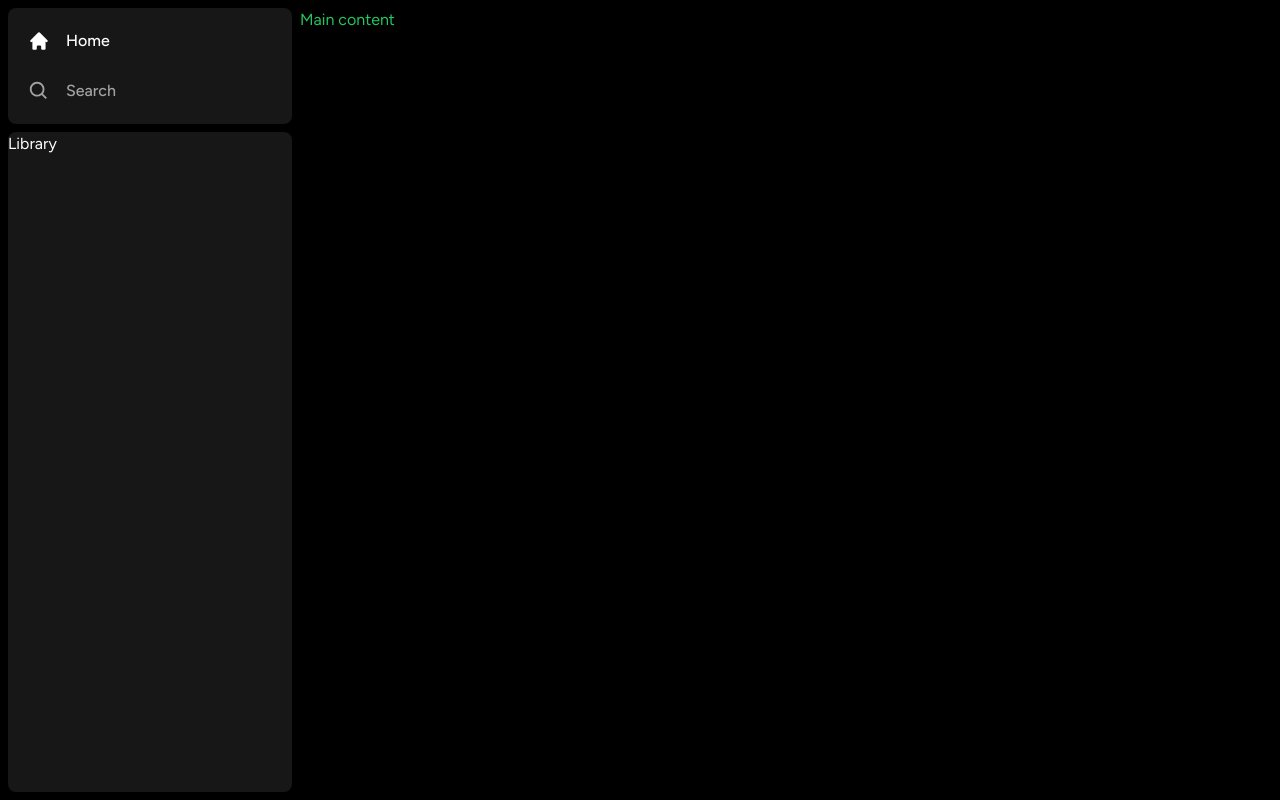
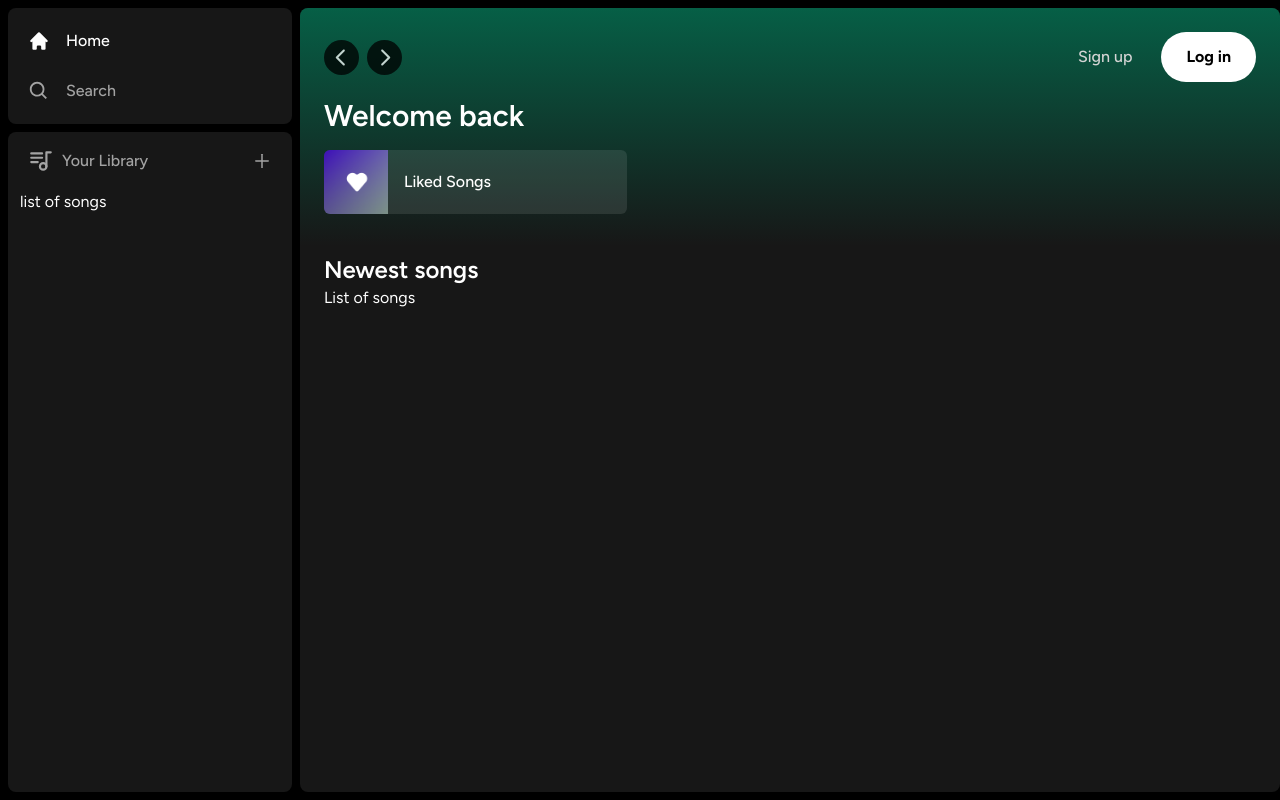
Before and after one commit to jha0402/spotify, a Next.js app: page / in a window 1280 px wide. Built offline with nearby package versions, Linux system fonts and the light colour scheme.

Commit message:
Add home screen layout

```diff
--- a/app/(site)/page.tsx
+++ b/app/(site)/page.tsx
@@ -1,3 +1,31 @@
+import Header from "@/components/Header";
+import ListItem from "@/components/ListItem";
+
 export default function Home() {
-    return <div className="text-green-500">Main content</div>;
+    return (
+        <div className="bg-neutral-900 rounded-lg h-full w-full overflow-hidden overflow-y-auto">
+            <Header>
+                <div className="mb-2">
+                    <h1 className="text-white text-3xl font-semibold">
+                        Welcome back
+                    </h1>
+                    <div className="grid grid-cols-1 sm:grid-cols-2 xl:grid-cols-3 2xl:grid-cols-4 gap-3 mt-4">
+                        <ListItem
+                            image="/images/liked.png"
+                            name="Liked Songs"
+                            href="liked"
+                        />
+                    </div>
+                </div>
+            </Header>
+            <div className="mt-2 mb-7 px-6">
+                <div className="flex justify-between items-center">
+                    <h1 className="text-white text-2xl font-semibold">
+                        Newest songs
+                    </h1>
+                </div>
+                <div>List of songs</div>
+            </div>
+        </div>
+    );
 }
--- /dev/null
+++ b/components/Button.tsx
@@ -0,0 +1,26 @@
+import { forwardRef } from "react";
+import { twMerge } from "tailwind-merge";
+
+interface ButtonProps extends React.ButtonHTMLAttributes<HTMLButtonElement> {}
+const Button = forwardRef<HTMLButtonElement, ButtonProps>(
+    ({ className, children, disabled, type = "button", ...props }, ref) => {
+        return (
+            <button
+                type={type}
+                className={twMerge(
+                    `w-full rounded-full bg-green-500 border border-transparent px-3 py-3 disabled:cursor-not-allowed disabled:opacity-50 text-black font-bold hover:opacity-75 transition`,
+                    className
+                )}
+                disabled={disabled}
+                ref={ref}
+                {...props}
+            >
+                {children}
+            </button>
+        );
+    }
+);
+
+Button.displayName = "Button";
+
+export default Button;
--- /dev/null
+++ b/components/Header.tsx
@@ -0,0 +1,72 @@
+"use client";
+
+import { useRouter } from "next/navigation";
+import { twMerge } from "tailwind-merge";
+import { RxCaretLeft, RxCaretRight } from "react-icons/rx";
+import { HiHome } from "react-icons/hi";
+import { BiSearch } from "react-icons/bi";
+import Button from "./Button";
+
+interface HeaderProps {
+    children: React.ReactNode;
+    className?: string;
+}
+const Header: React.FC<HeaderProps> = ({ children, className }) => {
+    const router = useRouter();
+    const handleLogout = () => {
+        // handle logout
+    };
+    return (
+        <div
+            className={twMerge(
+                `h-fit bg-gradient-to-b from-emerald-800 p-6`,
+                className
+            )}
+        >
+            <div className="w-full mb-4 flex items-center justify-between">
+                <div className=" hidden md:flex gap-x-2 items-center">
+                    <button
+                        onClick={() => router.back()}
+                        className="rounded-full bg-black flex items-center justify-center hover: opacity-75 transition"
+                    >
+                        <RxCaretLeft className="text-white" size={35} />
+                    </button>
+                    <button
+                        onClick={() => router.forward()}
+                        className="rounded-full bg-black flex items-center justify-center hover: opacity-75 transition"
+                    >
+                        <RxCaretRight className="text-white" size={35} />
+                    </button>
+                </div>
+                <div className="flex md:hidden gap-x-2 items-center">
+                    <button className="rounded-full p-2 bg-white flex items-center justify-center hover:opacity-75 transition">
+                        <HiHome className="text-black" size={20} />
+                    </button>
+                    <button className="rounded-full p-2 bg-white flex items-center justify-center hover:opacity-75 transition">
+                        <BiSearch className="text-black" size={20} />
+                    </button>
+                </div>
+                <div className="flex justify-between items-center gap-x-4">
+                    <>
+                        <div>
+                            <Button className="bg-transparent text-neutral-300 font-medium">
+                                Sign up
+                            </Button>
+                        </div>
+                        <div>
+                            <Button
+                                onClick={() => {}}
+                                className="bg-white px-6 -py2"
+                            >
+                                Log in
+                            </Button>
+                        </div>
+                    </>
+                </div>
+            </div>
+            {children}
+        </div>
+    );
+};
+
+export default Header;
--- a/components/Library.tsx
+++ b/components/Library.tsx
@@ -1,7 +1,30 @@
 "use client";
 
+import { TbPlaylist } from "react-icons/tb";
+import { AiOutlinePlus } from "react-icons/ai";
+
 const Library = () => {
-    return <div>Library</div>;
+    const onClick = () => {
+        // handle upload
+    };
+    return (
+        <div className="flex flex-col">
+            <div className="flex items-center justify-between px-5 pt-4">
+                <div className="inline-flex items-center gap-x-2">
+                    <TbPlaylist className="text-neutral-400" size={26} />
+                    <p className="text-neutral-400 font-medium text-md">
+                        Your Library
+                    </p>
+                </div>
+                <AiOutlinePlus
+                    onClick={onClick}
+                    size={20}
+                    className="text-neutral-400 cursor-pointer hover:text-white transition"
+                />
+            </div>
+            <div className="flex flex-col gap-y-2 mt-4 px-3">list of songs</div>
+        </div>
+    );
 };
 
 export default Library;
--- /dev/null
+++ b/components/ListItem.tsx
@@ -0,0 +1,35 @@
+"use client";
+
+import Image from "next/image";
+import { useRouter } from "next/navigation";
+import { FaPlay } from "react-icons/fa";
+
+interface ListItemProps {
+    image: string;
+    name: string;
+    href: string;
+}
+const ListItem: React.FC<ListItemProps> = ({ image, name, href }) => {
+    const router = useRouter();
+
+    const onClick = () => {
+        // add auth b4 push
+        router.push(href);
+    };
+    return (
+        <button
+            onClick={onClick}
+            className="relative group flex items-center rounded-md overflow-hidden gap-x-4 bg-neutral-100/10 hover:bg-neutral-100/20 transition pr-4"
+        >
+            <div className="relative min-h-[64px] min-w-[64px]">
+                <Image className="object-cover" fill src={image} alt="Image" />
+            </div>
+            <p className="font-medium truncate py-5">{name}</p>
+            <div className="absolute transition opacity-0 rounded-full flex items-center justify-center bg-green-500 p-4 drop-shadow-md right-5 group-hover:opacity-100 hover:scale-110">
+                <FaPlay className="text-black" />
+            </div>
+        </button>
+    );
+};
+
+export default ListItem;
```
Also changed, not shown: public/images/liked.png (added).
